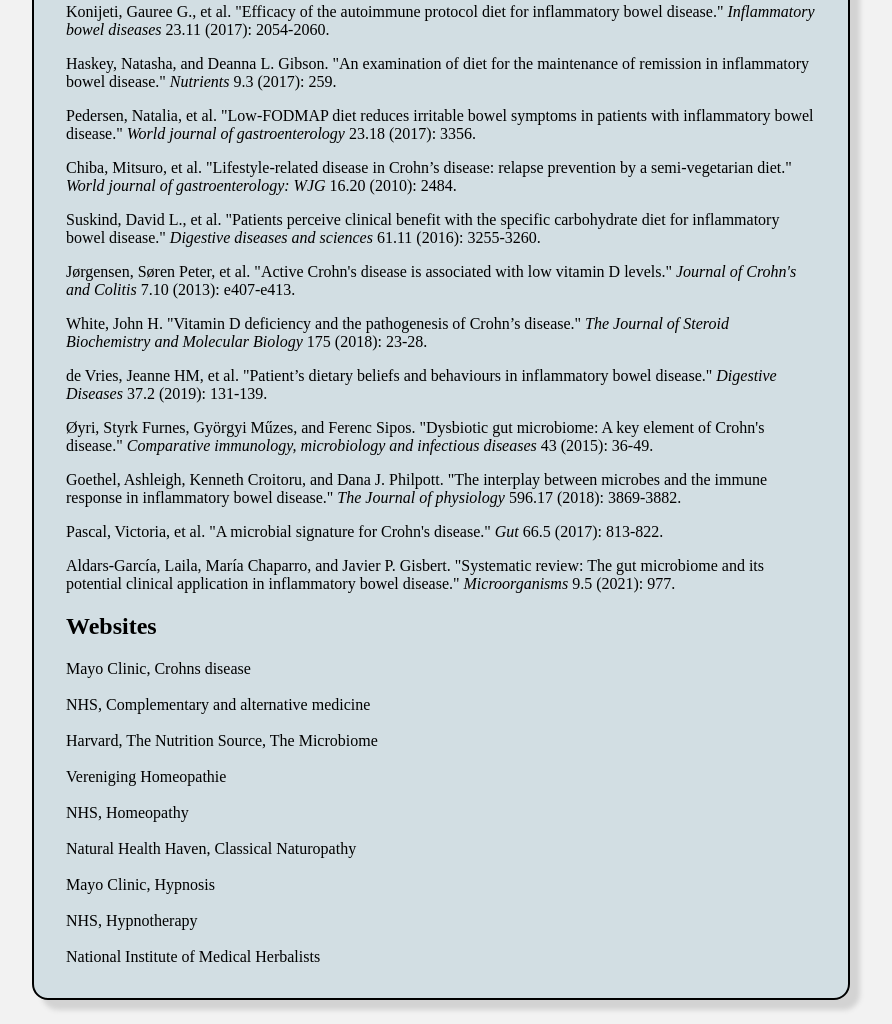
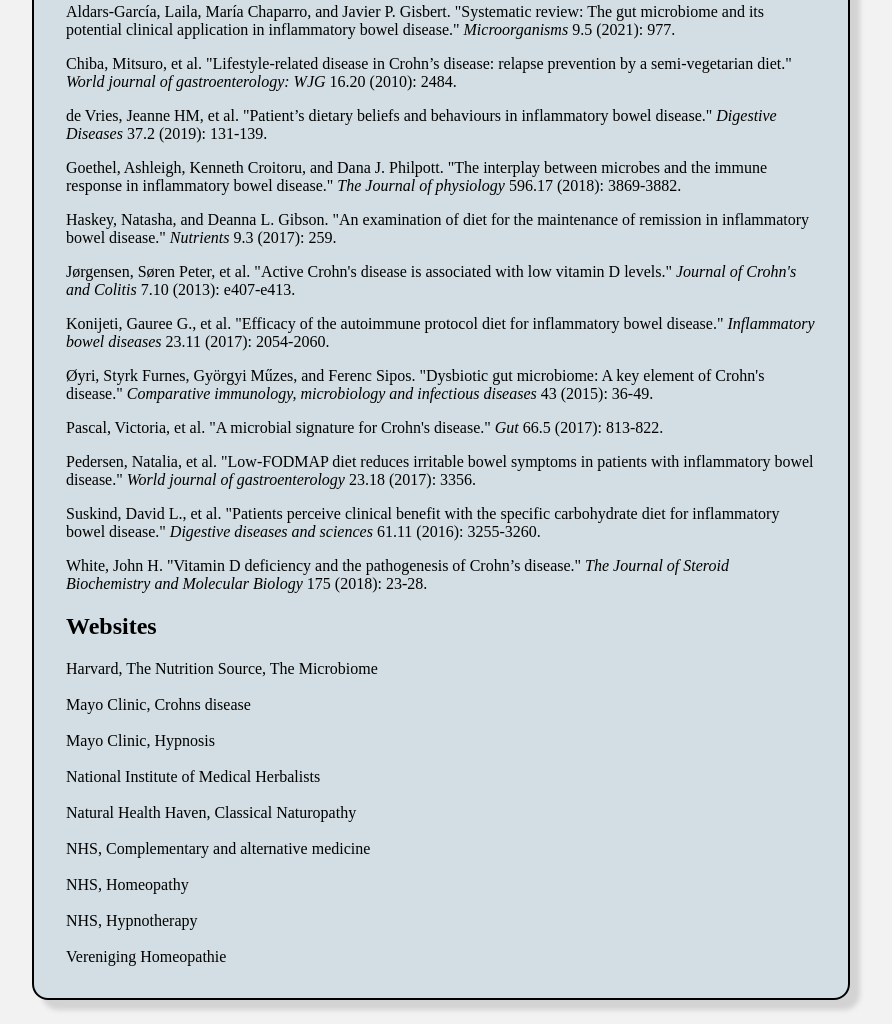
Before and after one commit to Aylin99Aydin/Aylin99Aydin.github.io, a plain HTML site: page references.html in a window 1280 px wide. Shown: the part 315-1339 px from the top of the page, without its empty margins (199-1091 px from the left). Drawn offline with Linux system fonts and the light colour scheme; a web font is replaced by a local one.

Commit message:
Alfabetisch

```diff
--- a/css/main.scss
+++ b/css/main.scss
@@ -1,7 +1,6 @@
 //Made by: Aylin Aydin (s2222922)
 //Bio-Informatics
 //Leiden University
-
 
 @import url('https://fonts.googleapis.com/css2?family=Poppins:ital@1&family=Source+Serif+Pro&display=swap');
 
--- a/references.html
+++ b/references.html
@@ -46,29 +46,29 @@
     <section class="omhulsel">
         <div class="tekstblok">
             <h2 class="web">Scientific papers</h2>
+            <p>Aldars-García, Laila, María Chaparro, and Javier P. Gisbert. "Systematic review: The gut microbiome and its potential clinical application in inflammatory bowel disease." <span class="schuin">Microorganisms</span> 9.5 (2021): 977.</p>
+            <p>Chiba, Mitsuro, et al. "Lifestyle-related disease in Crohn’s disease: relapse prevention by a semi-vegetarian diet." <span class="schuin">World journal of gastroenterology: WJG</span> 16.20 (2010): 2484.</p>
+            <p>de Vries, Jeanne HM, et al. "Patient’s dietary beliefs and behaviours in inflammatory bowel disease." <span class="schuin">Digestive Diseases</span> 37.2 (2019): 131-139.</p>
+            <p>Goethel, Ashleigh, Kenneth Croitoru, and Dana J. Philpott. "The interplay between microbes and the immune response in inflammatory bowel disease." <span class="schuin">The Journal of physiology</span> 596.17 (2018): 3869-3882.</p>
+            <p>Haskey, Natasha, and Deanna L. Gibson. "An examination of diet for the maintenance of remission in inflammatory bowel disease." <span class="schuin">Nutrients</span> 9.3 (2017): 259.</p>
+            <p>Jørgensen, Søren Peter, et al. "Active Crohn's disease is associated with low vitamin D levels." <span class="schuin">Journal of Crohn's and Colitis</span> 7.10 (2013): e407-e413.</p>
             <p>Konijeti, Gauree G., et al. "Efficacy of the autoimmune protocol diet for inflammatory bowel disease." <span class="schuin">Inflammatory bowel diseases</span> 23.11 (2017): 2054-2060.</p>
-            <p>Haskey, Natasha, and Deanna L. Gibson. "An examination of diet for the maintenance of remission in inflammatory bowel disease." <span class="schuin">Nutrients</span> 9.3 (2017): 259.</p>
+            <p>Øyri, Styrk Furnes, Györgyi Műzes, and Ferenc Sipos. "Dysbiotic gut microbiome: A key element of Crohn's disease." <span class="schuin">Comparative immunology, microbiology and infectious diseases</span> 43 (2015): 36-49.</p>
+            <p>Pascal, Victoria, et al. "A microbial signature for Crohn's disease." <span class="schuin">Gut</span> 66.5 (2017): 813-822.</p>
             <p>Pedersen, Natalia, et al. "Low-FODMAP diet reduces irritable bowel symptoms in patients with inflammatory bowel disease." <span class="schuin">World journal of gastroenterology</span> 23.18 (2017): 3356.</p>
-            <p>Chiba, Mitsuro, et al. "Lifestyle-related disease in Crohn’s disease: relapse prevention by a semi-vegetarian diet." <span class="schuin">World journal of gastroenterology: WJG</span> 16.20 (2010): 2484.</p>
             <p>Suskind, David L., et al. "Patients perceive clinical benefit with the specific carbohydrate diet for inflammatory bowel disease." <span class="schuin">Digestive diseases and sciences</span> 61.11 (2016): 3255-3260.</p>
-            <p>Jørgensen, Søren Peter, et al. "Active Crohn's disease is associated with low vitamin D levels." <span class="schuin">Journal of Crohn's and Colitis</span> 7.10 (2013): e407-e413.</p>
             <p>White, John H. "Vitamin D deficiency and the pathogenesis of Crohn’s disease." <span class="schuin">The Journal of Steroid Biochemistry and Molecular Biology</span> 175 (2018): 23-28.</p>
-            <p>de Vries, Jeanne HM, et al. "Patient’s dietary beliefs and behaviours in inflammatory bowel disease." <span class="schuin">Digestive Diseases</span> 37.2 (2019): 131-139.</p>
-            <p>Øyri, Styrk Furnes, Györgyi Műzes, and Ferenc Sipos. "Dysbiotic gut microbiome: A key element of Crohn's disease." <span class="schuin">Comparative immunology, microbiology and infectious diseases</span> 43 (2015): 36-49.</p>
-            <p>Goethel, Ashleigh, Kenneth Croitoru, and Dana J. Philpott. "The interplay between microbes and the immune response in inflammatory bowel disease." <span class="schuin">The Journal of physiology</span> 596.17 (2018): 3869-3882.</p>
-            <p>Pascal, Victoria, et al. "A microbial signature for Crohn's disease." <span class="schuin">Gut</span> 66.5 (2017): 813-822.</p>
-            <p>Aldars-García, Laila, María Chaparro, and Javier P. Gisbert. "Systematic review: The gut microbiome and its potential clinical application in inflammatory bowel disease." <span class="schuin">Microorganisms</span> 9.5 (2021): 977.</p>
 
             <h2 class="web">Websites</h2>
+            <a class="websites" href="https://www.hsph.harvard.edu/nutritionsource/microbiome/" target="_blank">Harvard, The Nutrition Source, The Microbiome</a> <br> <br>
             <a class="websites" href="https://www.mayoclinic.org/diseases-conditions/crohns-disease/symptoms-causes/syc-20353304#:~:text=Crohn%27s%20disease%20is%20a%20type,digestive%20tract%20in%20different%20people" target="_blank">Mayo Clinic, Crohns disease</a> <br> <br>
+            <a class="websites" href="https://www.mayoclinic.org/tests-procedures/hypnosis/about/pac-20394405" target="_blank">Mayo Clinic, Hypnosis</a> <br> <br>
+            <a class="websites" href="https://nimh.org.uk/_resources/what-is-a-herbalist/" target="_blank">National Institute of Medical Herbalists</a> <br> <br>
+            <a class="websites" href="https://www.naturalhealthhaven.net/classical-naturopathy#:~:text=A%20classical%20naturopath%20specializes%20in,healing%20and%20health%20building%20potential" target="_blank">Natural Health Haven, Classical Naturopathy</a> <br> <br>
             <a class="websites" href="https://www.nhs.uk/conditions/complementary-and-alternative-medicine/" target="_blank">NHS, Complementary and alternative medicine</a> <br> <br>
-            <a class="websites" href="https://www.hsph.harvard.edu/nutritionsource/microbiome/" target="_blank">Harvard, The Nutrition Source, The Microbiome</a> <br> <br>
-            <a class="websites" href="https://www.vereniginghomeopathie.nl/wat-is-homeopathie/" target="_blank">Vereniging Homeopathie</a> <br> <br>
             <a class="websites" href="https://www.nhs.uk/conditions/homeopathy/" target="_blank">NHS, Homeopathy</a> <br> <br>
-            <a class="websites" href="https://www.naturalhealthhaven.net/classical-naturopathy#:~:text=A%20classical%20naturopath%20specializes%20in,healing%20and%20health%20building%20potential" target="_blank">Natural Health Haven, Classical Naturopathy</a> <br> <br>
-            <a class="websites" href="https://www.mayoclinic.org/tests-procedures/hypnosis/about/pac-20394405" target="_blank">Mayo Clinic, Hypnosis</a> <br> <br>
             <a class="websites" href="https://www.nhs.uk/conditions/hypnotherapy/" target="_blank">NHS, Hypnotherapy</a> <br> <br>
-            <a class="websites" href="https://nimh.org.uk/_resources/what-is-a-herbalist/" target="_blank">National Institute of Medical Herbalists</a>
+            <a class="websites" href="https://www.vereniginghomeopathie.nl/wat-is-homeopathie/" target="_blank">Vereniging Homeopathie</a>
         </div>
     </section>
 
```
